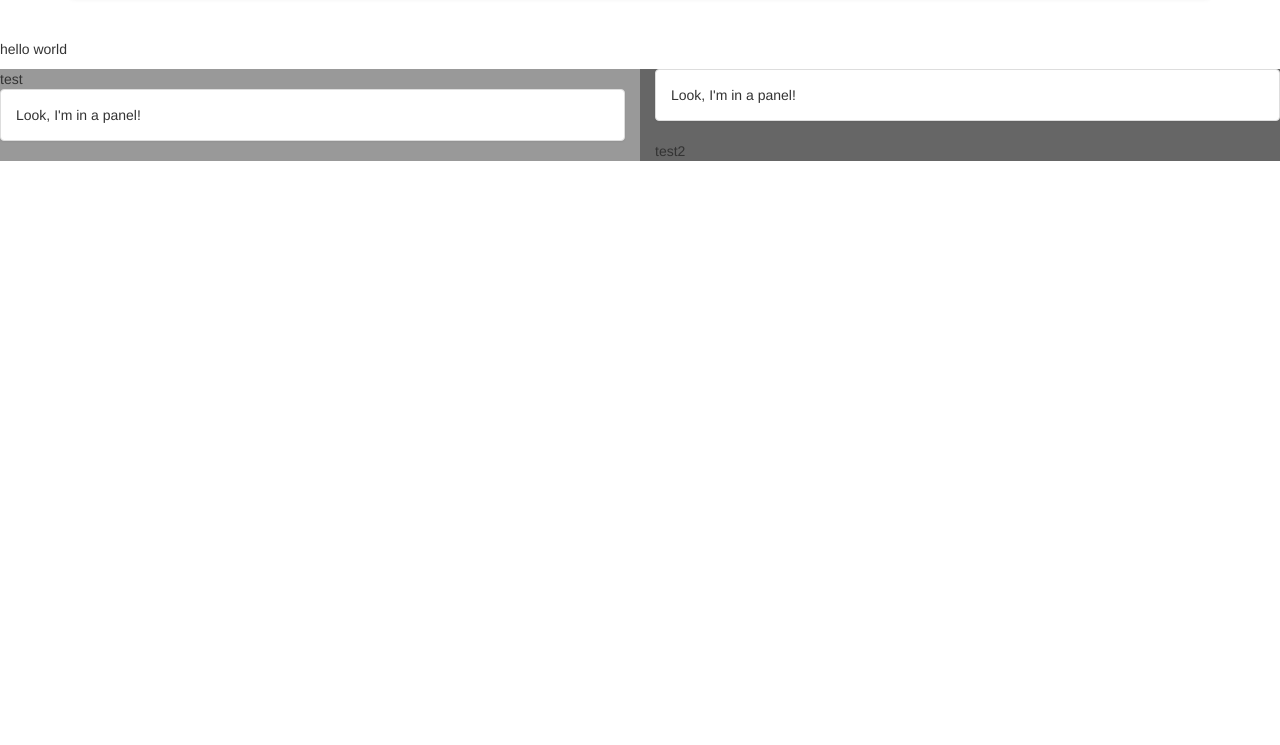
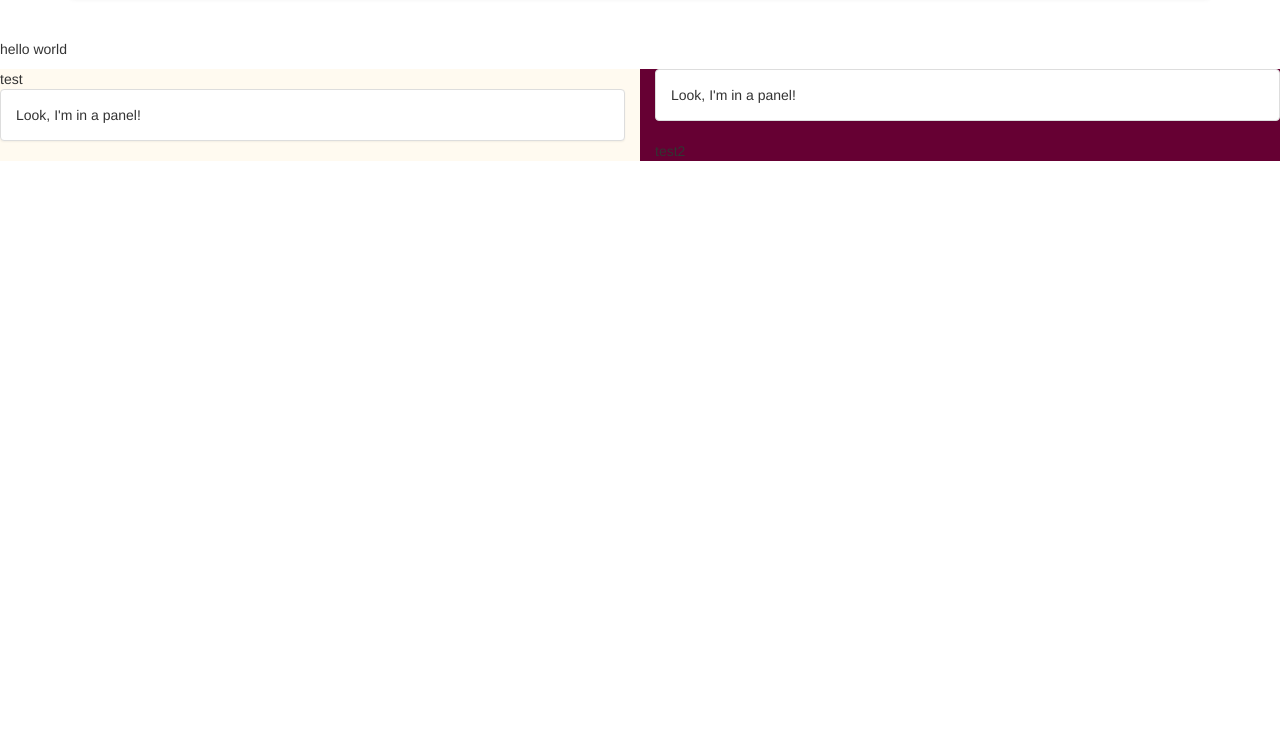
Before and after one commit to mmunch103/mmunch103.github.io, a plain HTML site: page index.html in a window 1280 px wide. Shown: the part 55-800 px from the top of the page. Drawn offline with nearby package versions, Linux system fonts and the light colour scheme.

Commit message:
navbar stuff

```diff
--- a/index.html
+++ b/index.html
@@ -32,9 +32,9 @@
 
 					    <div class="collapse navbar-collapse" id="bs-example-navbar-collapse-1">
 					      <ul class="nav navbar-nav">
-					        <li class="active"><a href="#">Work <span class="sr-only">(current)</span></a></li>
+					        <li class="active"><a href="http://www.mmunch103.github.io/index.html">Work <span class="sr-only">(current)</span></a></li>
 					        <li><a href="http://www.mmunch103.github.io/munch_resume2015.pdf">Resume</a></li>
-					        <li><a href="/tabs/AboutMe.html">About</a></li>
+					        <li><a href="http://www.mmunch103.github.io/AboutMe.html">About</a></li>
 
 					        <li><a href="#">Contact</a></li>
 					      </ul>
@@ -50,7 +50,7 @@
 				<div class="panel panel-default">
     				<div class="panel-body">Look, I'm in a panel!</div>
 				</div></div>
-			<div class="darkerBG col-sm-6">
+			<div class="darkestBG col-sm-6">
 				<div class="panel panel-default">
     				<div class="panel-body">Look, I'm in a panel!</div>
 						</div>test2</div>
--- a/styles/main.css
+++ b/styles/main.css
@@ -1,13 +1,13 @@
 .darkBG{
-	background:#999;
+	background:#FFFAF0;
 }
-.darkerBG{
-	background:#666;
-}
+
 .darkestBG{
-	background:#333;
+	background:#660033;
 }
 
 .verticalLine {
 	border-left: thick solid #ff0000;
 }
+
+/* colors dark red #800000 dark purple #660033, light gray
```
